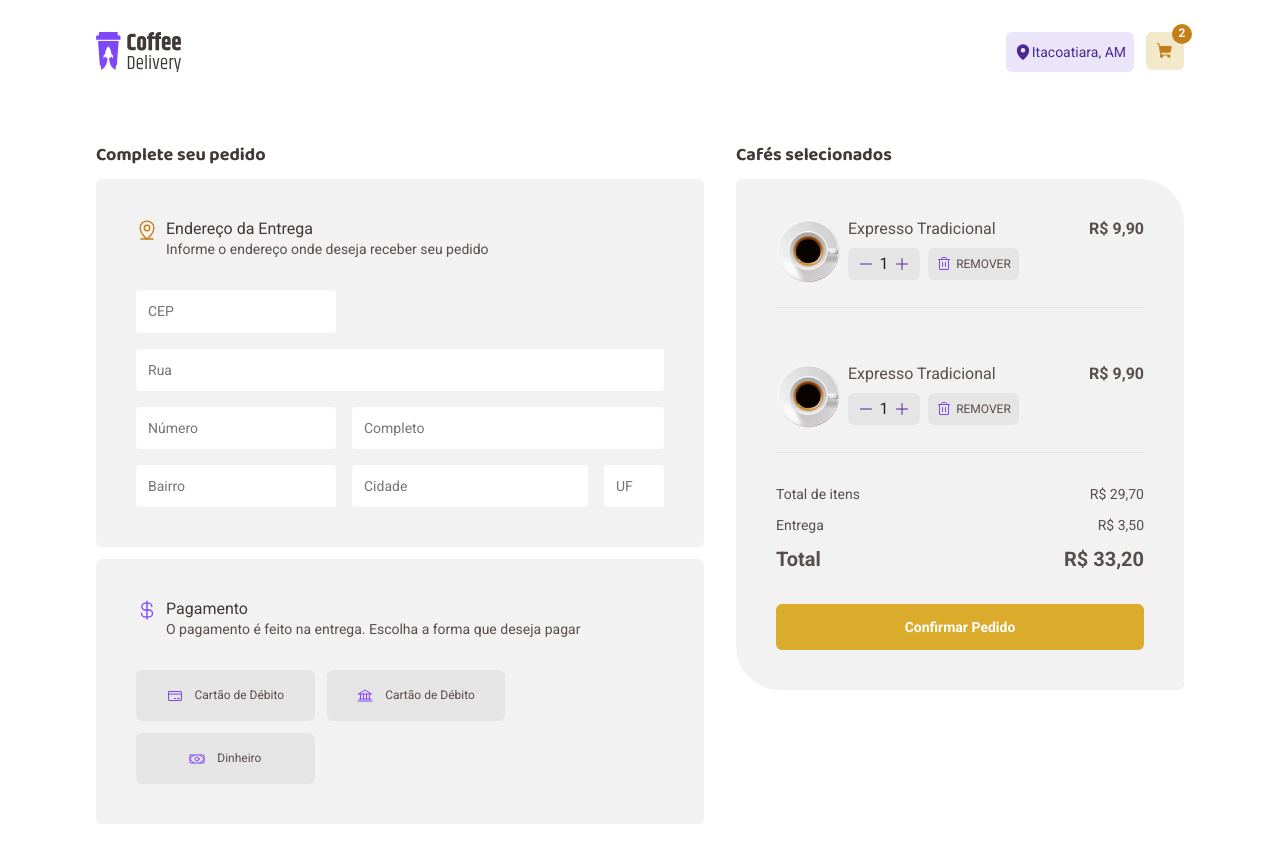
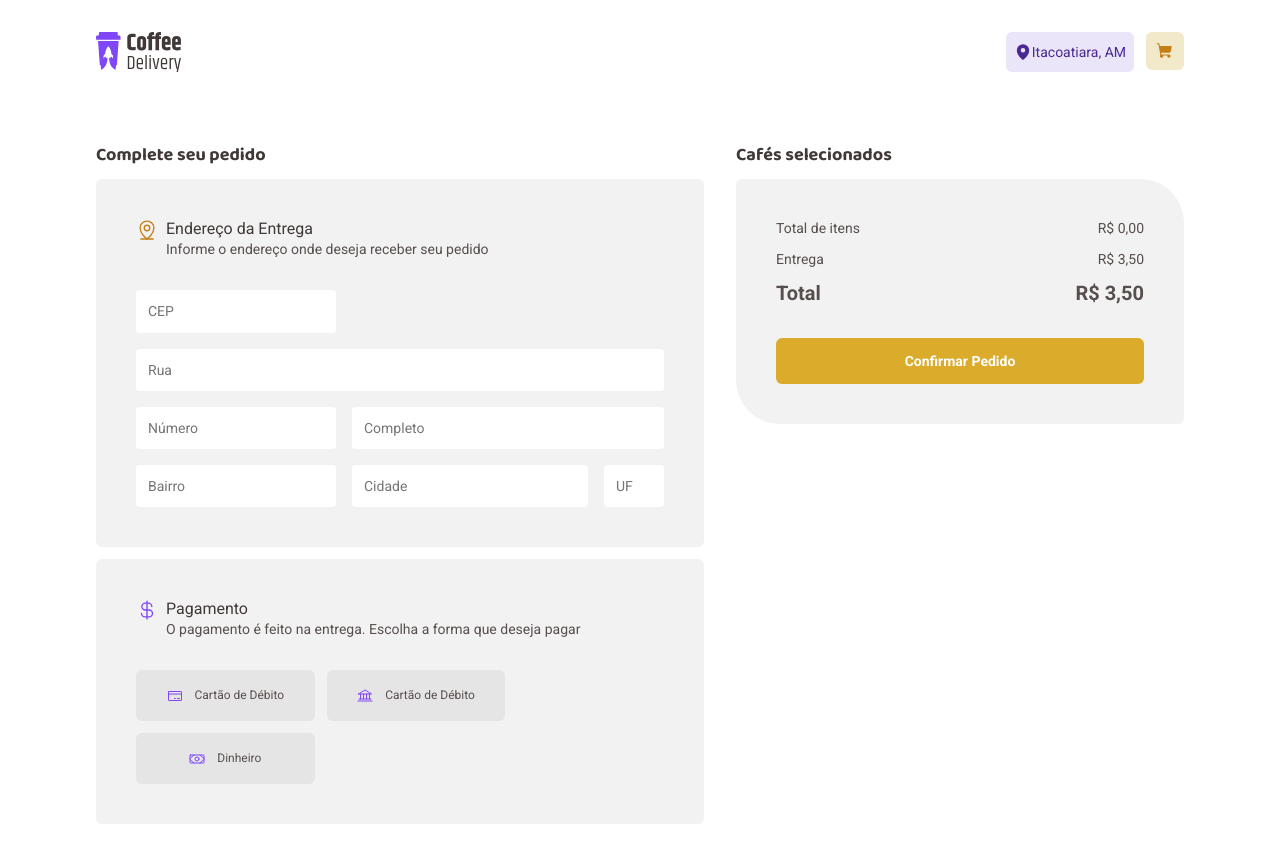
Before and after one commit to indiocode/ignite-coffee-delivery, a React (Vite) app: page /cart in a window 1280 px wide. Built offline with nearby package versions, Linux system fonts and the light colour scheme.

Commit message:
:sparkles: added and remove items to order

```diff
--- a/src/components/Card/index.tsx
+++ b/src/components/Card/index.tsx
@@ -7,12 +7,38 @@ import { Counter } from '~/components/Counter';
 
 import * as S from './styles';
 import { CoffeeImage } from '~/components/CoffeeImage';
+import { useContext, useState } from 'react';
+import { OrderContext } from '~/contexts/OrderContext';
+import { ItemOrder } from '~/models/Order';
 
 interface CardProps {
 	coffee: Coffee;
 }
 
 export function Card({ coffee }: CardProps) {
+	const { addNewItem } = useContext(OrderContext);
+
+	const [counter, setCounter] = useState<number>(1);
+
+	function increment() {
+		setCounter((prev) => prev + 1);
+	}
+
+	function decrement() {
+		setCounter((prev) => (prev > 1 ? prev - 1 : prev));
+	}
+
+	function handleAddNewItem(product: Coffee) {
+		const newItemOrder: ItemOrder = {
+			product,
+			quantity: counter,
+		};
+
+		addNewItem(newItemOrder);
+
+		setCounter(1);
+	}
+
 	return (
 		<S.CardContainer>
 			<CoffeeImage src={CoffeeItem} alt="Image de Café" variantSize="large" />
@@ -29,8 +55,13 @@ export function Card({ coffee }: CardProps) {
 					R$ <strong>{formatNumberToMoney(coffee.price)}</strong>
 				</span>
 				<S.CartItem>
-					<Counter variantSize="large" />
-					<S.Cart>
+					<Counter
+						counter={counter}
+						variantSize="large"
+						acrease={increment}
+						decrease={decrement}
+					/>
+					<S.Cart onClick={() => handleAddNewItem(coffee)}>
 						<ShoppingCart weight="fill" size={16} />
 					</S.Cart>
 				</S.CartItem>
--- a/src/components/Counter/index.tsx
+++ b/src/components/Counter/index.tsx
@@ -1,30 +1,22 @@
 import { Minus, Plus } from 'phosphor-react';
-import { useState } from 'react';
 
 import { CounterContainer, COUNTER_SIZE } from './styles';
 
 interface CounterProps {
 	variantSize: keyof typeof COUNTER_SIZE;
+	counter: number;
+	decrease: () => void;
+	acrease: () => void;
 }
 
-export function Counter({ ...rest }: CounterProps) {
-	const [counter, setCounter] = useState<number>(1);
-
-	function increment() {
-		setCounter((prev) => prev + 1);
-	}
-
-	function decrement() {
-		setCounter((prev) => (prev > 1 ? prev - 1 : prev));
-	}
-
+export function Counter({ counter, decrease, acrease, ...rest }: CounterProps) {
 	return (
 		<CounterContainer {...rest}>
-			<button onClick={decrement} type="button">
+			<button onClick={decrease} type="button">
 				<Minus size={16} weight="fill" />
 			</button>
 			<span>{counter}</span>
-			<button onClick={increment} type="button">
+			<button onClick={acrease} type="button">
 				<Plus size={16} weight="fill" />
 			</button>
 		</CounterContainer>
--- a/src/components/Header/index.tsx
+++ b/src/components/Header/index.tsx
@@ -3,8 +3,14 @@ import { MapPin, ShoppingCart } from 'phosphor-react';
 
 import * as S from './styles';
 import { Logo } from '~/assets';
+import { useContext } from 'react';
+import { OrderContext } from '~/contexts/OrderContext';
 
 export function Header() {
+	const { order } = useContext(OrderContext);
+
+	const existItemsOnOrder = order.items.length > 0;
+
 	return (
 		<S.HeaderContainer>
 			<nav>
@@ -19,7 +25,7 @@ export function Header() {
 					</span>
 					<NavLink to="/cart">
 						<ShoppingCart size={18} weight="fill" />
-						<span>2</span>
+						{existItemsOnOrder && <span>{order.items.length} </span>}
 					</NavLink>
 				</div>
 			</nav>
--- a/src/components/OrderItem/index.tsx
+++ b/src/components/OrderItem/index.tsx
@@ -4,24 +4,63 @@ import { Counter } from '~/components/Counter';
 import { Trash } from 'phosphor-react';
 import { CoffeeItem } from '~/assets';
 import { CoffeeImage } from '~/components/CoffeeImage';
+import { useContext, useEffect, useState } from 'react';
+import { OrderContext } from '~/contexts/OrderContext';
+import { ItemOrder } from '~/models/Order';
+import { formatNumberToMoney } from '~/utils/FormatNumberToMoney';
 
-export function OrderItem() {
+interface OrderItemProps {
+	orderItem: ItemOrder;
+}
+
+export function OrderItem({ orderItem }: OrderItemProps) {
+	const { removeOneItem, addNewItem, removeItem } = useContext(OrderContext);
+
+	const [counter, setCounter] = useState<number>(orderItem.quantity);
+
+	function increment() {
+		setCounter((prev) => prev + 1);
+		addNewItem(orderItem);
+	}
+
+	function decrement() {
+		setCounter((prev) => (prev > 0 ? prev - 1 : prev));
+		removeOneItem(orderItem);
+	}
+
+	function handleRemoveItem() {
+		removeItem(orderItem);
+	}
+
+	const totalOrderItem = orderItem.product.price * orderItem.quantity;
+
+	useEffect(() => {
+		if (counter === 0) {
+			handleRemoveItem();
+		}
+	}, [counter]);
+
 	return (
 		<S.OrderItem>
 			<S.OrderInfo>
 				<CoffeeImage src={CoffeeItem} alt="Coffee Image" variantSize="small" />
 				<S.OrderDetail>
-					<h2>Expresso Tradicional</h2>
+					<h2>{orderItem.product.name}</h2>
 					<S.OrderCart>
-						<Counter variantSize="small" />
-						<button>
+						<Counter
+							counter={counter}
+							decrease={decrement}
+							acrease={increment}
+							variantSize="small"
+						/>
+						<button onClick={handleRemoveItem}>
 							<Trash size={16} />
 							remover
 						</button>
 					</S.OrderCart>
 				</S.OrderDetail>
 			</S.OrderInfo>
-			<span>R$ 9,90</span>
+			<span>R$ {formatNumberToMoney(totalOrderItem)}</span>
 		</S.OrderItem>
 	);
 }
--- /dev/null
+++ b/src/contexts/OrderContext.tsx
@@ -0,0 +1,70 @@
+import { createContext, ReactNode, useReducer } from 'react';
+import { Order, ItemOrder } from '~/models/Order';
+import { orderReducer } from '~/reducers/order/reducer';
+import {
+	addNewItemAction,
+	addOneItemAction,
+	removeItemAction,
+	removeOneItemAction,
+} from '~/reducers/order/action';
+
+interface OrderContextType {
+	order: Order;
+	addNewItem: (item: ItemOrder) => void;
+	removeOneItem: (item: ItemOrder) => void;
+	addOneItem: (item: ItemOrder) => void;
+	removeItem: (item: ItemOrder) => void;
+}
+
+interface OrderContextProps {
+	children: ReactNode;
+}
+
+const initialState: Order = {
+	items: [],
+	paymentMethod: null,
+};
+
+export const OrderContext = createContext({} as OrderContextType);
+
+export function OrderContextProvider({ children }: OrderContextProps) {
+	const [orderState, dispatch] = useReducer(
+		orderReducer,
+		{
+			order: initialState,
+		},
+		(initialValue) => {
+			return initialValue;
+		},
+	);
+
+	const { order } = orderState;
+
+	function addNewItem(item: ItemOrder) {
+		const newItem: ItemOrder = {
+			product: item.product,
+			quantity: item.quantity,
+		};
+
+		dispatch(addNewItemAction(newItem));
+	}
+
+	function removeOneItem(item: ItemOrder) {
+		dispatch(removeOneItemAction(item));
+	}
+
+	function addOneItem(item: ItemOrder) {
+		dispatch(addOneItemAction(item));
+	}
+
+	function removeItem(item: ItemOrder) {
+		dispatch(removeItemAction(item));
+	}
+
+	return (
+		<OrderContext.Provider
+			value={{ order, addNewItem, removeOneItem, addOneItem, removeItem }}>
+			{children}
+		</OrderContext.Provider>
+	);
+}
--- /dev/null
+++ b/src/models/Order.ts
@@ -0,0 +1,14 @@
+import { Coffee } from './Coffee';
+
+type PaymentMethod = 'credit' | 'debit' | 'money' | null;
+
+export interface ItemOrder {
+	product: Coffee;
+	quantity: number;
+}
+
+export interface Order {
+	// id: string;
+	items: ItemOrder[];
+	paymentMethod: PaymentMethod;
+}
--- a/src/pages/Order/index.tsx
+++ b/src/pages/Order/index.tsx
@@ -11,14 +11,29 @@ import * as S from './styles';
 import { OrderItem } from '~/components/OrderItem';
 import { useNavigate } from 'react-router-dom';
 import { PaymentMethod } from '~/components/PaymentMethod';
-import { ChangeEvent } from 'react';
+import { ChangeEvent, useContext } from 'react';
+import { OrderContext } from '~/contexts/OrderContext';
+import { formatNumberToMoney } from '~/utils/FormatNumberToMoney';
 
 export function Order() {
 	const navigation = useNavigate();
 
+	const { order } = useContext(OrderContext);
+
 	function handleNavigateToConfirmationPage() {
 		navigation('/confirmation');
 	}
+
+	const existItemsOnOrder = order.items.length > 0;
+
+	const deliveredCost = 3.5;
+
+	const totalOrderItems = order.items.reduce(
+		(total, item) => total + item.product.price * item.quantity,
+		0,
+	);
+
+	const totalOrder = totalOrderItems + deliveredCost;
 
 	return (
 		<S.CartContainer>
@@ -91,21 +106,23 @@ export function Order() {
 				<S.ConfirmationOrderContainer>
 					<h1>Cafés selecionados</h1>
 					<S.SecondaryFormGroupContainer>
-						<OrderItem />
-						<OrderItem />
+						{existItemsOnOrder &&
+							order.items.map((item) => (
+								<OrderItem orderItem={item} key={item.product.id} />
+							))}
 
 						<S.OrderTotalInfo>
 							<S.OrderTotalDetails>
 								<span>Total de itens</span>
-								<span>R$ 29,70</span>
+								<span>R$ {formatNumberToMoney(totalOrderItems)}</span>
 							</S.OrderTotalDetails>
 							<S.OrderTotalDetails>
 								<span>Entrega</span>
-								<span>R$ 3,50</span>
+								<span>R$ {formatNumberToMoney(deliveredCost)}</span>
 							</S.OrderTotalDetails>
 							<S.OrderTotalDetailsBold>
 								<span>Total</span>
-								<span>R$ 33,20</span>
+								<span>R$ {formatNumberToMoney(totalOrder)}</span>
 							</S.OrderTotalDetailsBold>
 						</S.OrderTotalInfo>
 
--- /dev/null
+++ b/src/reducers/order/action.ts
@@ -0,0 +1,44 @@
+import { ItemOrder } from '~/models/Order';
+
+export enum ActionTypes {
+	ADD_NEW_ITEM = 'ADD_NEW_ITEM',
+	ADD_ONE_ITEM = 'ADD_ONE_ITEM',
+	REMOVE_ONE_ITEM = 'REMOVE_ONE_ITEM',
+	REMOVE_ITEM = 'REMOVE_ITEM',
+}
+
+export function addNewItemAction(orderItem: ItemOrder) {
+	return {
+		type: ActionTypes.ADD_NEW_ITEM,
+		payload: {
+			orderItem,
+		},
+	};
+}
+
+export function removeOneItemAction(orderItem: ItemOrder) {
+	return {
+		type: ActionTypes.REMOVE_ONE_ITEM,
+		payload: {
+			orderItem,
+		},
+	};
+}
+
+export function addOneItemAction(orderItem: ItemOrder) {
+	return {
+		type: ActionTypes.ADD_ONE_ITEM,
+		payload: {
+			orderItem,
+		},
+	};
+}
+
+export function removeItemAction(orderItem: ItemOrder) {
+	return {
+		type: ActionTypes.REMOVE_ITEM,
+		payload: {
+			orderItem,
+		},
+	};
+}
--- /dev/null
+++ b/src/reducers/order/reducer.ts
@@ -0,0 +1,102 @@
+import { Order, ItemOrder } from '~/models/Order';
+import { ActionTypes } from './action';
+
+interface OrderState {
+	order: Order;
+}
+
+export interface Action {
+	type: ActionTypes;
+	payload: {
+		orderItem: ItemOrder;
+	};
+}
+
+export function orderReducer(state: OrderState, action: Action): OrderState {
+	switch (action.type) {
+		case ActionTypes.ADD_NEW_ITEM: {
+			const { items } = state.order;
+			const { product, quantity } = action.payload.orderItem;
+
+			const existingIndex = items.findIndex(
+				(item) => item.product.id === product.id,
+			);
+
+			if (existingIndex < 0)
+				return {
+					order: {
+						...state.order,
+						items: [...state.order.items, action.payload.orderItem],
+					},
+				};
+
+			//change a existing item order from items
+			return {
+				order: {
+					...state.order,
+					items: items.map((item) =>
+						item.product.id === product.id
+							? {
+									...item,
+									quantity: item.quantity + quantity,
+							  }
+							: item,
+					),
+				},
+			};
+		}
+
+		case ActionTypes.ADD_ONE_ITEM: {
+			const { items } = state.order;
+			const { product } = action.payload.orderItem;
+
+			return {
+				order: {
+					...state.order,
+					items: items.map((item) =>
+						item.product.id === product.id
+							? {
+									...item,
+									quantity: item.quantity + 1,
+							  }
+							: item,
+					),
+				},
+			};
+		}
+
+		case ActionTypes.REMOVE_ONE_ITEM: {
+			const { items } = state.order;
+			const { product } = action.payload.orderItem;
+
+			return {
+				order: {
+					...state.order,
+					items: items.map((item) =>
+						item.product.id === product.id
+							? {
+									...item,
+									quantity: item.quantity - 1,
+							  }
+							: item,
+					),
+				},
+			};
+		}
+
+		case ActionTypes.REMOVE_ITEM: {
+			const { items } = state.order;
+			const { product } = action.payload.orderItem;
+
+			return {
+				order: {
+					...state.order,
+					items: items.filter((item) => item.product.id !== product.id),
+				},
+			};
+		}
+
+		default:
+			return state;
+	}
+}
```
Also changed, not shown: src/App.tsx (+6 -4 lines), .eslintrc.json, package.json (indentation only).
